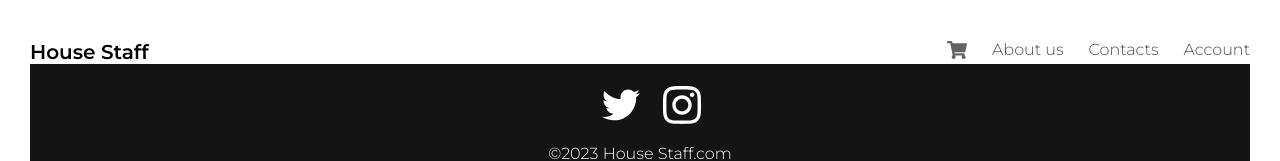
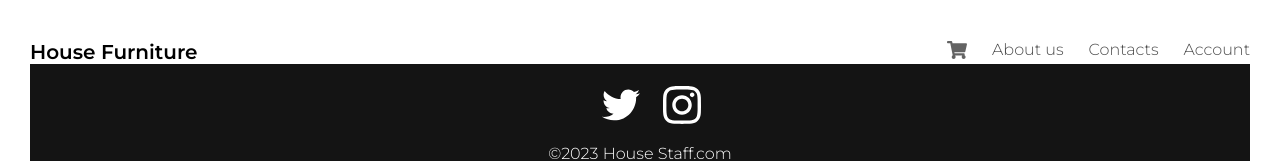
Before and after one commit to Yar1k404/shop-app, a React (Create React App) app: page / in a window 1280 px wide. Shown: the top 161 px of the page. Built offline with nearby package versions, Linux system fonts and the light colour scheme.

Commit message:
small fix

```diff
--- a/package.json
+++ b/package.json
@@ -2,7 +2,7 @@
   "name": "shop-app",
   "version": "0.1.0",
   "private": true,
-  "homepage": "https://Yar1k404.github.io/react-shop",
+  "homepage": "https://Yar1k404.github.io/shop",
   "dependencies": {
     "@testing-library/jest-dom": "^5.16.5",
     "@testing-library/react": "^13.4.0",
@@ -19,7 +19,7 @@
     "build": "react-scripts build",
     "test": "react-scripts test",
     "eject": "react-scripts eject",
-    "deploy": "gh-pages -d build -r https://github.com/Yar1k404/react-shop",
+    "deploy": "gh-pages -d build -r https://github.com/Yar1k404/shop",
     "predeploy": "npm run build"
   },
   "eslintConfig": {
--- a/public/index.html
+++ b/public/index.html
@@ -4,7 +4,8 @@
     <meta charset="utf-8" />
     <meta name="viewport" content="width=device-width, initial-scale=1" />
     <meta name="description" content="Web site created using create-react-app"/>
-    <title>React Shop</title>
+    <link rel="icon" href="">
+    <title>House Furniture</title>
   </head>
   <body>
     <div id="root"></div>
--- a/src/App.tsx
+++ b/src/App.tsx
@@ -55,13 +55,13 @@ function App() {
             <Router>
                 <Navigation orders={orders} onDelete={removeOrder}/>
                 <Routes>
-                    <Route path='/react-shop' element={<>
+                    <Route path='/shop' element={<>
                         <Header/>
                         <Categories chooseCategory={chooseCategory}/>
                         <Items products={currentItems} onAdd={addToOrder}/>
                     </>}/>
                     <Route path='/contacts' element={<Contacts/>}/>
-                    <Route path='/aboutUs' element={<AboutUs/>}/>
+                    <Route path='/about' element={<AboutUs/>}/>
                     <Route path='/account' element={<Account/>}/>
                     <Route path='/cart' element={<Cart orders={orders} onDelete={removeOrder}/>}/>
                 </Routes>
--- a/src/components/navigation/Navigation.tsx
+++ b/src/components/navigation/Navigation.tsx
@@ -26,15 +26,15 @@ function Navigation({orders, onDelete}: NavigationProps) {
     return (
         <div className='nav'>
             <span className="logo" onClick={() => setCartOpen(false)}>
-                <NavLink to='/react-shop' className='nav-link'>
-                    House Staff
+                <NavLink to='/shop' className='nav-link'>
+                    House Furniture
                 </NavLink>
             </span>
             <ul className="nav-list">
                 <li><FaShoppingCart onClick={() => setCartOpen(cartOpen = !cartOpen)}
                                     className={`shopping-cart-btn ${cartOpen && 'active'}`}/></li>
                 <li>
-                    <NavLink to='/aboutUs' className='nav-link' onClick={() => setCartOpen(false)}>
+                    <NavLink to='/about' className='nav-link' onClick={() => setCartOpen(false)}>
                         About us
                     </NavLink>
                 </li>
@@ -57,7 +57,7 @@ function Navigation({orders, onDelete}: NavigationProps) {
                 </div>
             )}
         </div>
-)
+    )
 }
 
 export default Navigation
```
Also changed, not shown: src/img/favicon/favicon.png (added).
